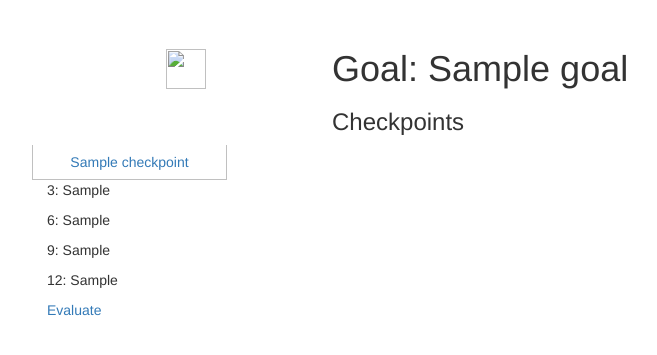
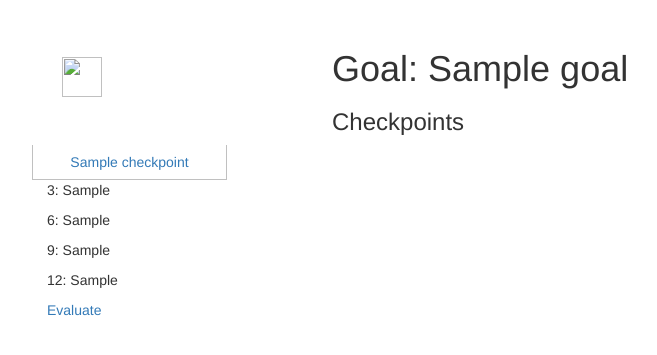
Before and after one commit to suminb/bnd, a Python web app: template bnd/templates/goal/view.html in a window 1280 px wide. Shown: the part 51-406 px from the top of the page, without its empty margins (23-680 px from the left). Run offline with Jinja, Linux system fonts and the light colour scheme; the template is opened without the code that fills it: most values are stand-ins (such as "Sample title", 1, 10 or a date in 2020); some libraries are stand-ins or nearby versions.

Commit message:
Revise looks

```diff
--- a/bnd/static/main.css
+++ b/bnd/static/main.css
@@ -295,16 +295,9 @@ a.navbar-brand {
 /*END Buttons*/
 
 
-/*Sidebar*/
-#profile-info {
-  text-align: center;
-}
-.sb-section{
-  margin-top: 20px;
-}
-
-.sb-section ul{
-  list-style-type: none;
+/* Sidebar */
+.profile {
+  margin: 2em 0;
 }
 
 /*main-information section*/
--- a/bnd/templates/layout.html
+++ b/bnd/templates/layout.html
@@ -7,10 +7,10 @@
   <script src="//ajax.googleapis.com/ajax/libs/jquery/2.1.1/jquery.min.js"></script>
 
   <!-- Latest compiled and minified CSS -->
-  <link rel="stylesheet" href="//maxcdn.bootstrapcdn.com/bootstrap/3.2.0/css/bootstrap.min.css">
+  <link rel="stylesheet" href="//maxcdn.bootstrapcdn.com/bootstrap/3.3.5/css/bootstrap.min.css">
 
   <!-- Optional theme -->
-  <link rel="stylesheet" href="//maxcdn.bootstrapcdn.com/bootstrap/3.2.0/css/bootstrap-theme.min.css">
+  <link rel="stylesheet" href="//maxcdn.bootstrapcdn.com/bootstrap/3.3.5/css/bootstrap-theme.min.css">
 
   <link id="bsdp-css" href="/static/bootstrap-datepicker3.css" rel="stylesheet">
   <script src="/static/bootstrap-datepicker.js"></script>
@@ -18,7 +18,7 @@
   <link rel="stylesheet" href="/static/main.css">
 
   <!-- Latest compiled and minified JavaScript -->
-  <script src="//maxcdn.bootstrapcdn.com/bootstrap/3.2.0/js/bootstrap.min.js"></script>
+  <script src="//maxcdn.bootstrapcdn.com/bootstrap/3.3.5/js/bootstrap.min.js"></script>
 
   <script src="/static/sprintf.min.js"></script>
   <script src="/static/main.js"></script>
@@ -73,22 +73,28 @@
   {% block sidebar %}
   <div class="col-xs-12 col-sm-12 col-md-3 col-lg-3" id="sidebar" role="navigation">
 
-    <div id="profile-info" class="sb-section col-xs-12 col-sm-12">
-      <div class="profile-pic">
-        <img style="width:40px;height:40px;margin-right:8px;" src="{{ current_user.picture }}">
+  <div class="profile">
+    <div class="media">
+      <div class="media-left">
+        <a href="#">
+          <img style="width:40px;height:40px;margin-right:8px;" src="{{ current_user.picture }}">
+        </a>
       </div>
-      <div class="profile-info">
-        <label>{{ current_user.name }}</label>
+      <div class="media-body">
+        <h4 class="media-heading">{{ current_user.name }}</h4>
         {% if current_user.has_current_team %}
-        <p>{{ current_user.current_team.name }}</p>
+        {{ current_user.current_team.name }}
         {% endif %}
       </div>
     </div>
+  </div>
 
     <div class="panel-group">
       {% if current_user.has_current_team %}
-      <h5>{{ current_user.current_team.name }}</h5>
-      <ul>
+      <ul class="nav nav-tabs">
+        <li class="active"><a href="#">{{ current_user.current_team.name }}</a></li>
+      </ul>
+      <ul class="nav nav-pills nav-stacked">
         <li>
           <a href="{{ url_for('team.view', team_id=current_user.current_team.id) }}">커리큘럼</a>
         </li>
```
